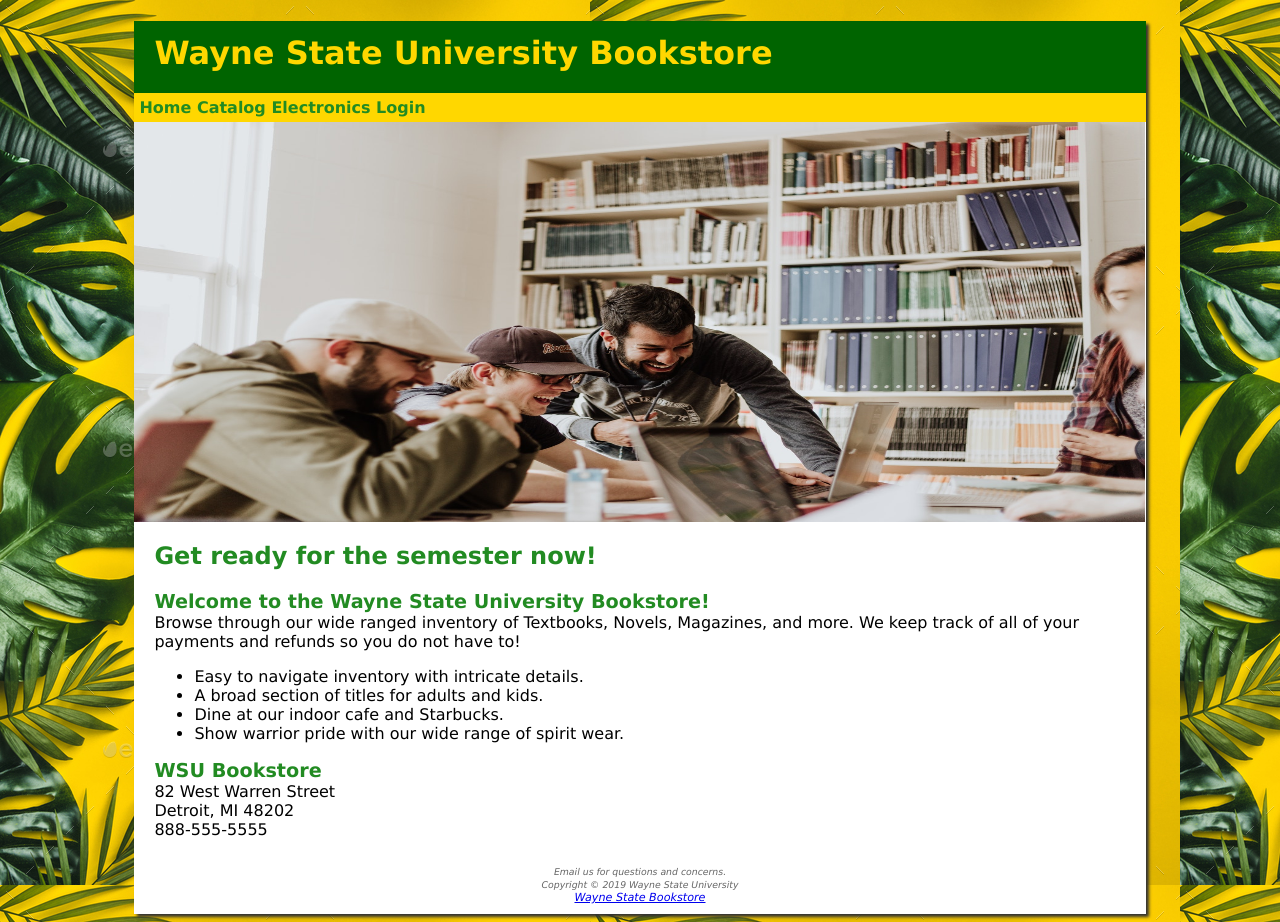
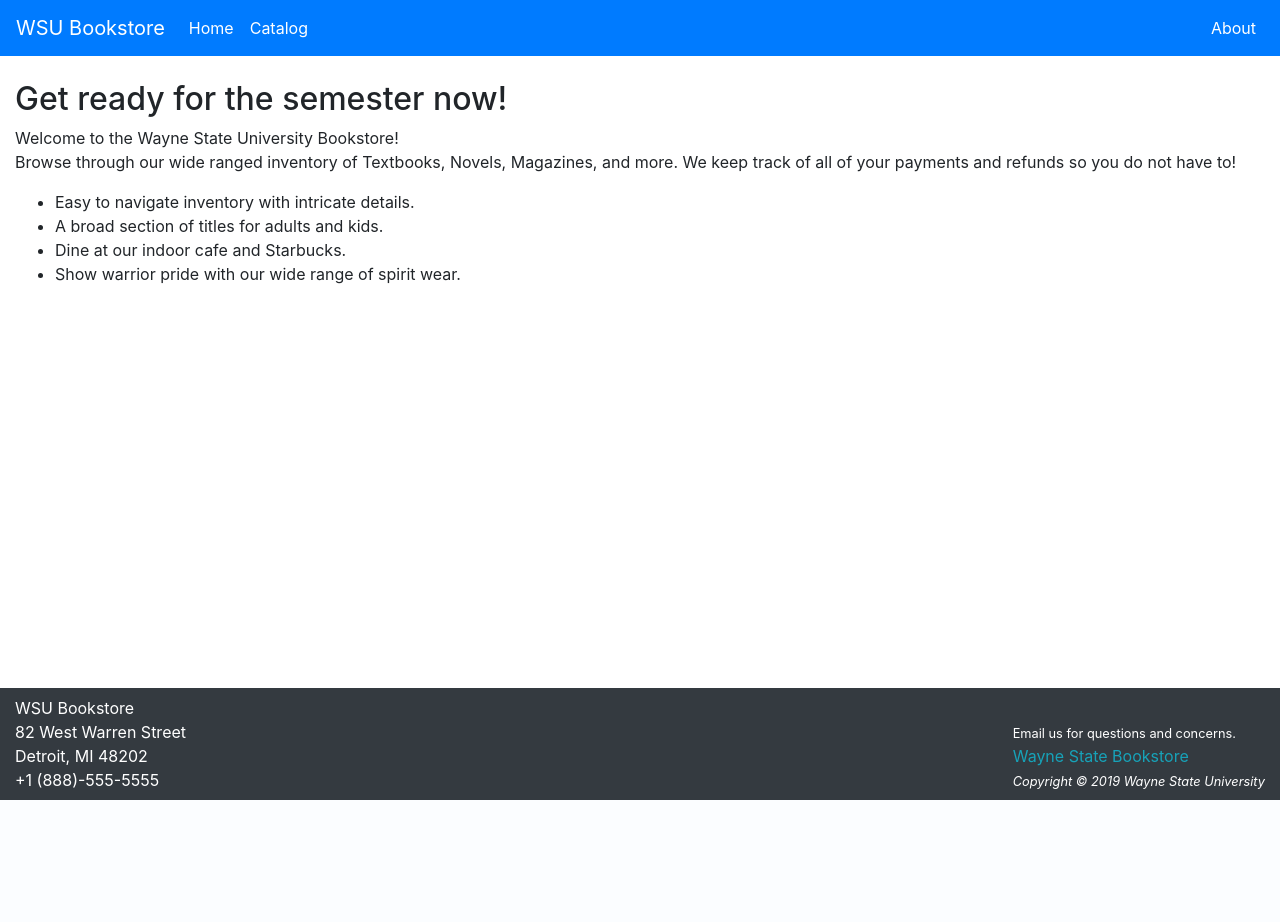
Before and after one commit to alexandra-picot/LibraryInventory, a Django app: template LibraryInventory/book/templates/book/index.html in a window 1280 px wide. After the commit the page ends 800 px from the top, so only its background shows below. Run offline with Django 3.2, Linux system fonts and the light colour scheme; the template is opened without the code that fills it, so the values that code supplies are empty; some libraries are stand-ins or nearby versions.

Commit message:
Add base_site.html that all the other htmls will inherit from Add about page Modify every page to inherit

```diff
--- a/LibraryInventory/LibraryInventory/settings.py
+++ b/LibraryInventory/LibraryInventory/settings.py
@@ -37,6 +37,8 @@ INSTALLED_APPS = [
     'django.contrib.sessions',
     'django.contrib.messages',
     'django.contrib.staticfiles',
+    'django.contrib.sites',
+    'bootstrap_customizer',
     'book',
 ]
 
@@ -48,7 +50,11 @@ MIDDLEWARE = [
     'django.contrib.auth.middleware.AuthenticationMiddleware',
     'django.contrib.messages.middleware.MessageMiddleware',
     'django.middleware.clickjacking.XFrameOptionsMiddleware',
+    'django.contrib.sites.middleware.CurrentSiteMiddleware',
+    'bootstrap_customizer.middleware.BootstrapThemeMiddleware',
 ]
+
+SITE_ID = 1
 
 ROOT_URLCONF = 'LibraryInventory.urls'
 
--- a/LibraryInventory/LibraryInventory/urls.py
+++ b/LibraryInventory/LibraryInventory/urls.py
@@ -15,8 +15,13 @@ Including another URLconf
 """
 from django.contrib import admin
 from django.urls import path, include
+from bootstrap_customizer import urls as bootstrap_customizer_urls
 
 urlpatterns = [
     path('', include('book.urls')),
     path('admin/', admin.site.urls),
+    path('bootstrap_customizer/', include(bootstrap_customizer_urls)),
 ]
+
+
+# TODO: fork bootstrap customizer and edit it to be able to change the configuration from a .env file
--- a/LibraryInventory/book/__init__.py
+++ b/LibraryInventory/book/__init__.py
@@ -0,0 +1 @@
+default_app_config = 'book.apps.BookConfig'
--- a/LibraryInventory/book/apps.py
+++ b/LibraryInventory/book/apps.py
@@ -3,3 +3,4 @@ from django.apps import AppConfig
 
 class BookConfig(AppConfig):
     name = 'book'
+    verbose_name = 'Manage books'
--- /dev/null
+++ b/LibraryInventory/book/static/book/base_site.css
@@ -0,0 +1,5 @@
+.footer {
+    position: absolute;
+    bottom: 0;
+    left: 0;
+}
--- /dev/null
+++ b/LibraryInventory/book/templates/book/base_site.html
@@ -0,0 +1,81 @@
+<!DOCTYPE html>
+
+{% load static %}
+{% load bootstrap_customizer %}<!doctype html>
+
+<html lang="en">
+<head>
+    <meta charset="utf-8">
+    <meta name="viewport" content="width=device-width, initial-scale=1, shrink-to-fit=no">
+
+    <!-- Bootstrap CSS -->
+    <link rel="stylesheet" href="https://stackpath.bootstrapcdn.com/bootstrap/4.3.1/css/bootstrap.min.css" integrity="sha384-ggOyR0iXCbMQv3Xipma34MD+dH/1fQ784/j6cY/iJTQUOhcWr7x9JvoRxT2MZw1T" crossorigin="anonymous">
+
+    <!-- Your head content -->
+    <style lang="css">{% bootstrap_theme_css_above_the_fold %}</style>
+
+    <title>{% block title %}{% endblock %}</title>
+    <link rel="stylesheet" href={% static 'book/base_site.css' %}>
+
+    {% block head_links %}{% endblock %}
+</head>
+<body>
+<!-- Your body content -->
+<link rel="stylesheet" type="text/css" href="{% bootstrap_theme_css_below_the_fold_url %}">
+
+<nav class="navbar navbar-expand-lg navbar-dark bg-primary">
+    <button class="navbar-toggler" type="button" data-toggle="collapse" data-target="#navbarTogglerDemo03" aria-controls="navbarTogglerDemo03" aria-expanded="false" aria-label="Toggle navigation">
+        <span class="navbar-toggler-icon"></span>
+    </button>
+    <a class="navbar-brand" href="/">WSU Bookstore</a>
+
+    <div class="collapse navbar-collapse" id="navbarTogglerDemo03">
+        <ul class="navbar-nav mr-auto mt-2 mt-lg-0">
+            <li class="nav-item active">
+                <a class="nav-link" href="/">Home<span class="sr-only">(current)</span></a>
+            </li>
+            <li class="nav-item active">
+                <a class="nav-link" href="/catalog">Catalog<span class="sr-only">(current)</span></a>
+            </li>
+        </ul>
+        <ul class="navbar-nav my-2 my-lg-0">
+            <li class="nav-item active">
+                <a class="nav-link" href="/about">About<span class="sr-only">(current)</span></a>
+            </li>
+        </ul>
+    </div>
+</nav>
+
+<div class="container-fluid mt-4">
+    {% block do_body %}{% endblock %}
+</div>
+
+<footer class="footer w-100 bg-dark">
+    <div class="container-fluid text-white my-2">
+        <div class="row align-items-end">
+
+            <div class="col-auto mr-auto">
+                WSU Bookstore<br/>
+                82 West Warren Street<br/>
+                Detroit, MI 48202<br/>
+                +1 (888)-555-5555
+            </div>
+
+            <div class="col-auto">
+                <small>Email us for questions and concerns.</small><br/>
+                <a href="mailto:wsubooks@wayne.edu" class="text-info">Wayne State Bookstore</a><br/>
+                <small><i>Copyright © 2019 Wayne State University</i> </small>
+            </div>
+        </div>
+    </div>
+</footer>
+
+
+<!-- Optional JavaScript -->
+<!-- jQuery first, then Popper.js, then Bootstrap JS -->
+<script src="https://code.jquery.com/jquery-3.3.1.slim.min.js" integrity="sha384-q8i/X+965DzO0rT7abK41JStQIAqVgRVzpbzo5smXKp4YfRvH+8abtTE1Pi6jizo" crossorigin="anonymous"></script>
+<script src="https://cdnjs.cloudflare.com/ajax/libs/popper.js/1.14.7/umd/popper.min.js" integrity="sha384-UO2eT0CpHqdSJQ6hJty5KVphtPhzWj9WO1clHTMGa3JDZwrnQq4sF86dIHNDz0W1" crossorigin="anonymous"></script>
+<script src="https://stackpath.bootstrapcdn.com/bootstrap/4.3.1/js/bootstrap.min.js" integrity="sha384-JjSmVgyd0p3pXB1rRibZUAYoIIy6OrQ6VrjIEaFf/nJGzIxFDsf4x0xIM+B07jRM" crossorigin="anonymous"></script>
+
+</body>
+</html>
--- a/LibraryInventory/book/templates/book/index.html
+++ b/LibraryInventory/book/templates/book/index.html
@@ -1,21 +1,15 @@
-<!DOCTYPE html>
-
+{% extends 'book/base_site.html' %}
 {% load static %}
 
-<html>
-<link rel="stylesheet" href={% static 'book/index.css' %}>
-<div id="wrapper">
-	<h1>Wayne State University Bookstore<br></h1>
+{#{% block head_links %}#}
+{#    <link rel="stylesheet" href={% static 'book/index.css' %}>#}
+{#{% endblock %}#}
 
-<body>
-	<nav>
-	<a href="test1.html">Home </a>
-	<a href="catalog">Catalog </a>
-	<a href="Tech.html">Electronics </a>
-	<a href="Login.html">Login </a>
-	</nav>
-<div id = "homehero">
-</div>
+{% block title %}WSU Bookstore{% endblock %}
+
+{% block do_body %}
+{#    <div id = "homehero">#}
+{#    </div>#}
     <main>
         <h2>Get ready for the semester now!</h2>
         <p> <span class = "book">Welcome to the Wayne State University Bookstore!<br></span> Browse through our wide ranged inventory of Textbooks, Novels, Magazines, and more. We keep track of all of your payments and refunds so you do not have to! </p>
@@ -25,21 +19,6 @@
             <li>Dine at our indoor cafe and Starbucks.</li>
             <li>Show warrior pride with our wide range of spirit wear.</li>
         </ul>
-<div>
-<p>
-	<span class = "book">WSU Bookstore</span><br>
-	82 West Warren Street <br>
-	Detroit, MI 48202 <br>
-	888-555-5555<br>
-</p>
-</div>
+
     </main>
-<footer>
-	<small>Email us for questions and concerns.</small><br>
-	<small><i>Copyright © 2019 Wayne State University</i> </small>
-	<br>
-	<a href="mailto:wsubooks@wayne.edu"\>Wayne State Bookstore</a>
-</footer>
-</body>
-</div>
-</html>
+{% endblock %}
--- a/LibraryInventory/book/urls.py
+++ b/LibraryInventory/book/urls.py
@@ -5,5 +5,6 @@ app_name = 'book'
 
 urlpatterns = [
     path('', views.IndexView.as_view(), name='index'),
-    path('catalog/', views.CatalogView.as_view(), name='catalog')
+    path('catalog/', views.CatalogView.as_view(), name='catalog'),
+    path('about/', views.AboutView.as_view(), name='about')
 ]
--- a/LibraryInventory/book/views/__init__.py
+++ b/LibraryInventory/book/views/__init__.py
@@ -2,3 +2,4 @@
 # from book.views.fileName import className
 from book.views.viewIndex import IndexView
 from book.views.viewCatalog import CatalogView
+from book.views.viewAbout import AboutView
--- /dev/null
+++ b/LibraryInventory/book/views/viewAbout.py
@@ -0,0 +1,5 @@
+from django.views import generic
+
+
+class AboutView(generic.TemplateView):
+    template_name = 'book/about.html'
--- a/LibraryInventory/book/views/viewCatalog.py
+++ b/LibraryInventory/book/views/viewCatalog.py
@@ -7,6 +7,7 @@ class CatalogView(generic.ListView):
     context_object_name = 'list_of_books'
 
     def get_queryset(self):
-        "Return all books in catalog"
-
+        """
+        :return: Return all books from database
+        """
         return Book.objects.all()
```
Also changed, not shown: LibraryInventory/book/templates/book/about.html (added, +9 -0 lines), LibraryInventory/book/templates/book/catalog.html (+7 -9 lines). Lines whose indentation alone changed are shown as unchanged.
